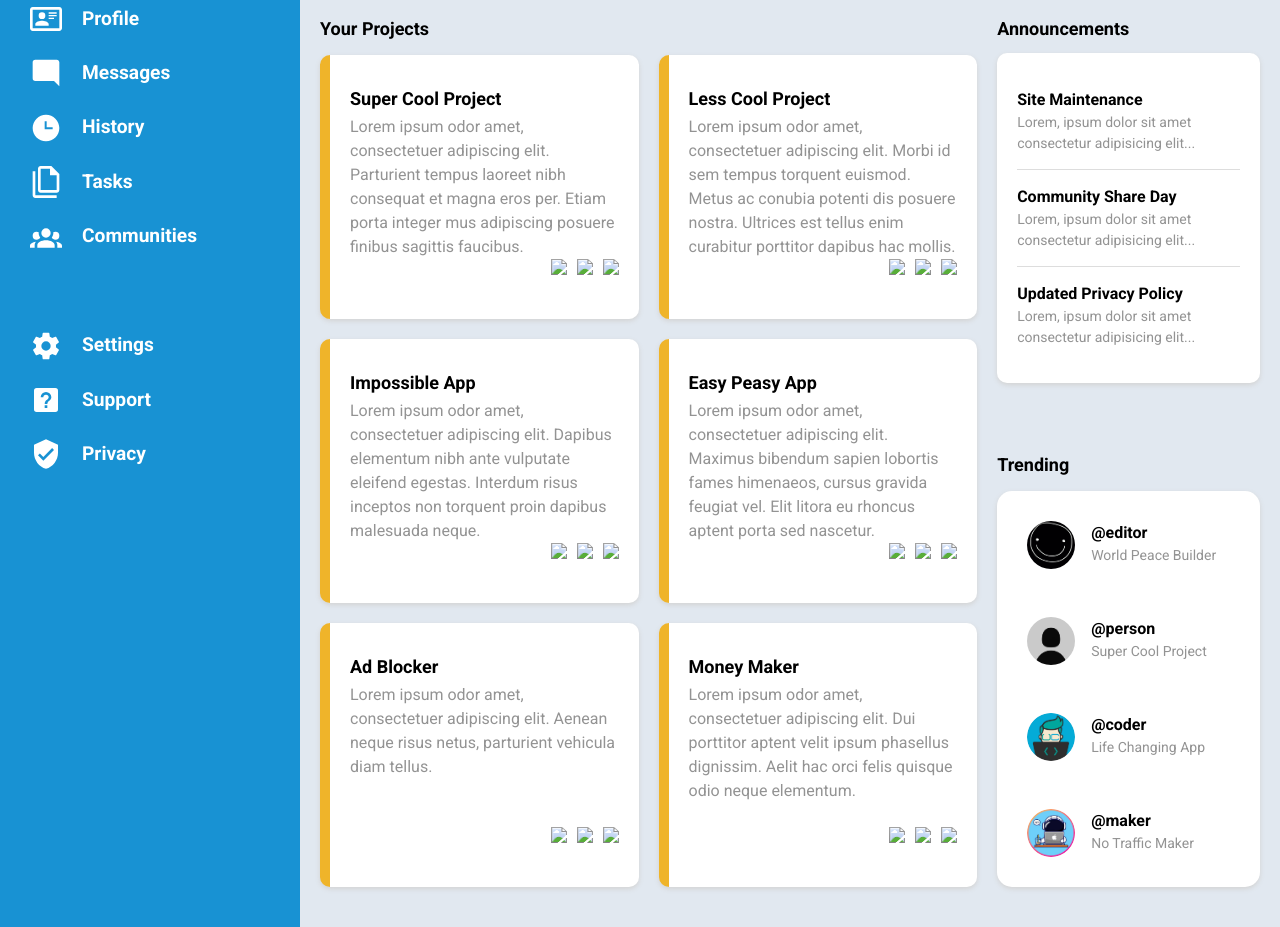
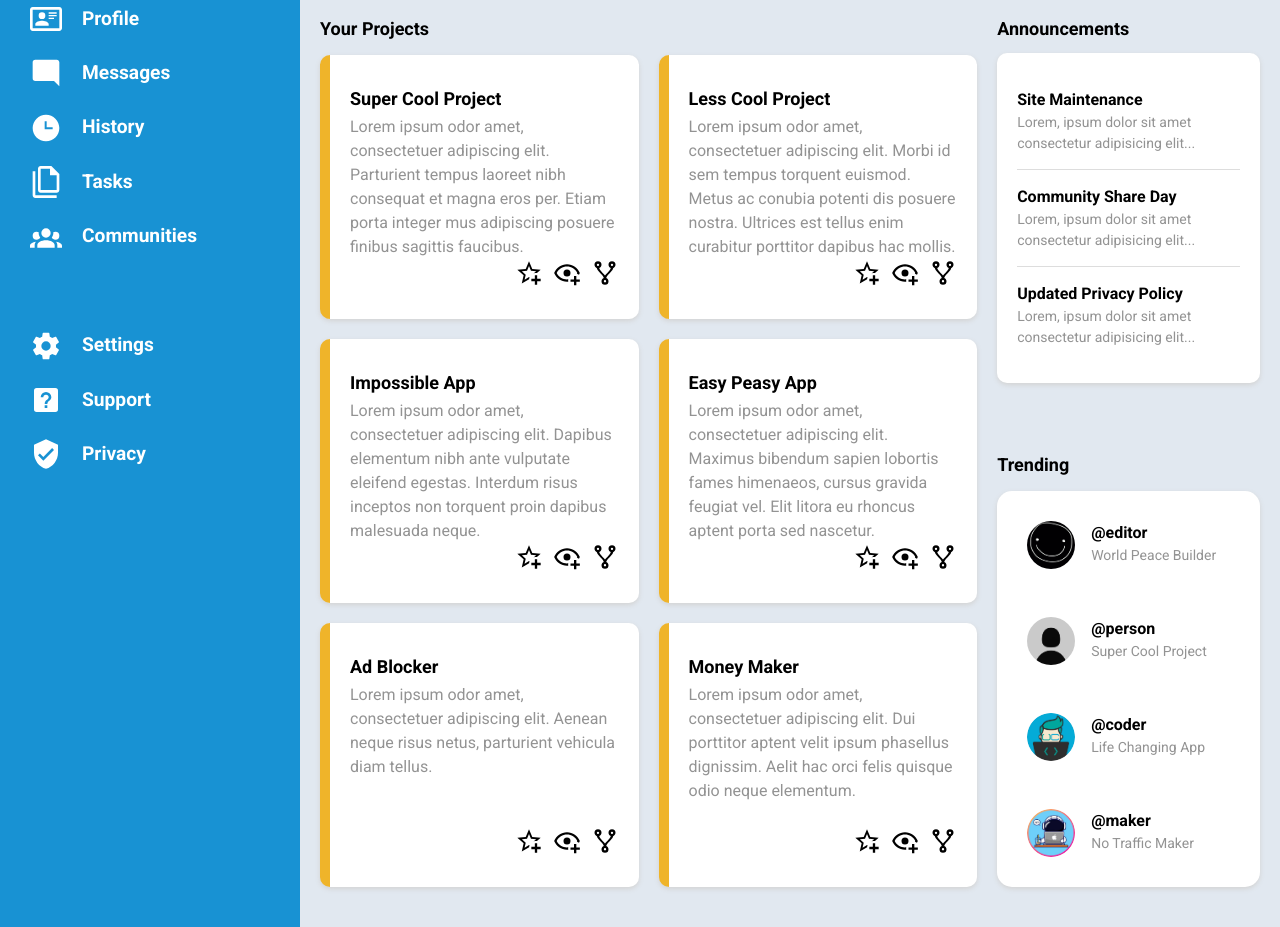
Before and after one commit to TheSeagullDev/odin-admin-dashboard, a plain HTML site: page index.html in a window 1280 px wide. Shown: the part 191-1118 px from the top of the page. Drawn offline with Linux system fonts and the light colour scheme; the site is published under a folder, as on GitHub Pages, so addresses that start at the root find nothing.

Commit message:
fix the stupid icons because github forgot them

```diff
--- a/index.html
+++ b/index.html
@@ -51,54 +51,54 @@
                     <div class="project-title">Super Cool Project</div>
                     <div class="project-text">Lorem ipsum odor amet, consectetuer adipiscing elit. Parturient tempus laoreet nibh consequat et magna eros per. Etiam porta integer mus adipiscing posuere finibus sagittis faucibus. </div>
                     <div class="icons">
-                        <img src="/assets/star-plus-outline.svg">
-                        <img src="/assets/eye-plus-outline.svg">
-                        <img src="/assets/source-fork.svg">
+                        <img src="assets/star-plus-outline.svg">
+                        <img src="assets/eye-plus-outline.svg">
+                        <img src="assets/source-fork.svg">
                     </div>
                 </div>
                 <div class="card">
                     <div class="project-title">Less Cool Project</div>
                     <div class="project-text">Lorem ipsum odor amet, consectetuer adipiscing elit. Morbi id sem tempus torquent euismod. Metus ac conubia potenti dis posuere nostra. Ultrices est tellus enim curabitur porttitor dapibus hac mollis. </div>
                     <div class="icons">
-                        <img src="/assets/star-plus-outline.svg">
-                        <img src="/assets/eye-plus-outline.svg">
-                        <img src="/assets/source-fork.svg">
+                        <img src="assets/star-plus-outline.svg">
+                        <img src="assets/eye-plus-outline.svg">
+                        <img src="assets/source-fork.svg">
                     </div>
                 </div>
                 <div class="card">
                     <div class="project-title">Impossible App</div>
                     <div class="project-text">Lorem ipsum odor amet, consectetuer adipiscing elit. Dapibus elementum nibh ante vulputate eleifend egestas. Interdum risus inceptos non torquent proin dapibus malesuada neque. </div>
                     <div class="icons">
-                        <img src="/assets/star-plus-outline.svg">
-                        <img src="/assets/eye-plus-outline.svg">
-                        <img src="/assets/source-fork.svg">
+                        <img src="assets/star-plus-outline.svg">
+                        <img src="assets/eye-plus-outline.svg">
+                        <img src="assets/source-fork.svg">
                     </div>
                 </div>
                 <div class="card">
                     <div class="project-title">Easy Peasy App</div>
                     <div class="project-text">Lorem ipsum odor amet, consectetuer adipiscing elit. Maximus bibendum sapien lobortis fames himenaeos, cursus gravida feugiat vel. Elit litora eu rhoncus aptent porta sed nascetur.</div>
                     <div class="icons">
-                        <img src="/assets/star-plus-outline.svg">
-                        <img src="/assets/eye-plus-outline.svg">
-                        <img src="/assets/source-fork.svg">
+                        <img src="assets/star-plus-outline.svg">
+                        <img src="assets/eye-plus-outline.svg">
+                        <img src="assets/source-fork.svg">
                     </div>
                 </div>
                 <div class="card">
                     <div class="project-title">Ad Blocker</div>
                     <div class="project-text">Lorem ipsum odor amet, consectetuer adipiscing elit. Aenean neque risus netus, parturient vehicula diam tellus.</div>
                     <div class="icons">
-                        <img src="/assets/star-plus-outline.svg">
-                        <img src="/assets/eye-plus-outline.svg">
-                        <img src="/assets/source-fork.svg">
+                        <img src="assets/star-plus-outline.svg">
+                        <img src="assets/eye-plus-outline.svg">
+                        <img src="assets/source-fork.svg">
                     </div>
                 </div>
                 <div class="card">
                     <div class="project-title">Money Maker</div>
                     <div class="project-text">Lorem ipsum odor amet, consectetuer adipiscing elit. Dui porttitor aptent velit ipsum phasellus dignissim. Aelit hac orci felis quisque odio neque elementum.</div>
                     <div class="icons">
-                        <img src="/assets/star-plus-outline.svg">
-                        <img src="/assets/eye-plus-outline.svg">
-                        <img src="/assets/source-fork.svg">
+                        <img src="assets/star-plus-outline.svg">
+                        <img src="assets/eye-plus-outline.svg">
+                        <img src="assets/source-fork.svg">
                     </div>
                 </div>
             </div>
```
